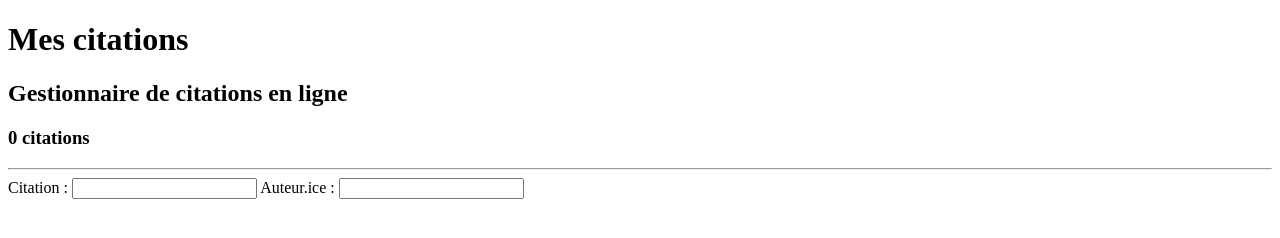
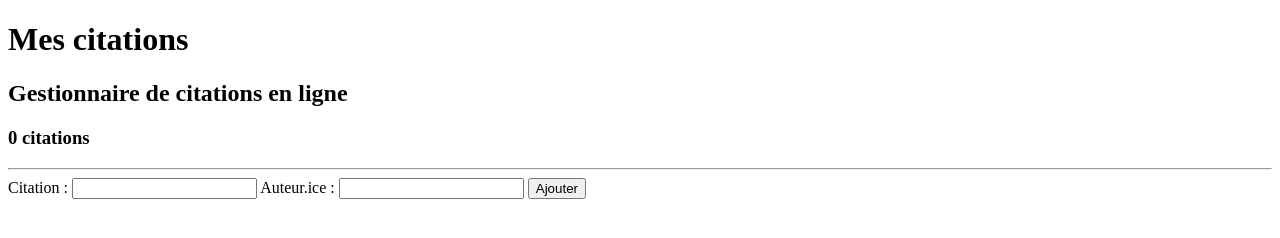
Before and after one commit to aucherm/quotations-app, a plain HTML site: page index.html in a window 1280 px wide. Drawn offline with Linux system fonts and the light colour scheme.

Commit message:
submit_btn

```diff
--- a/index.html
+++ b/index.html
@@ -27,6 +27,7 @@
         <label for="quote-author">Auteur.ice :</label>
         <input type="text" id="quote-author">
 
+        <button type="submit">Ajouter</button>
 
     </form>
 
```
